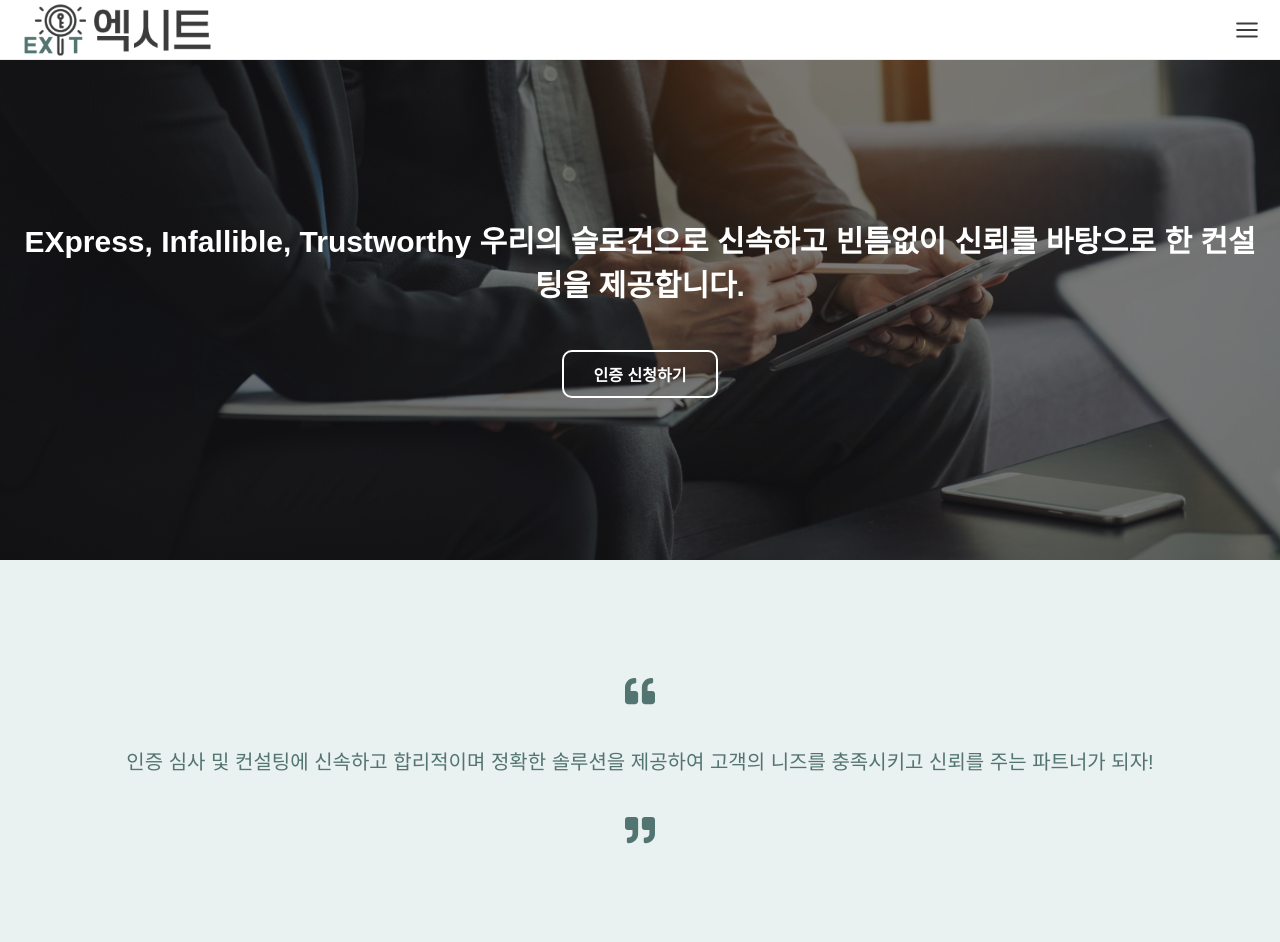
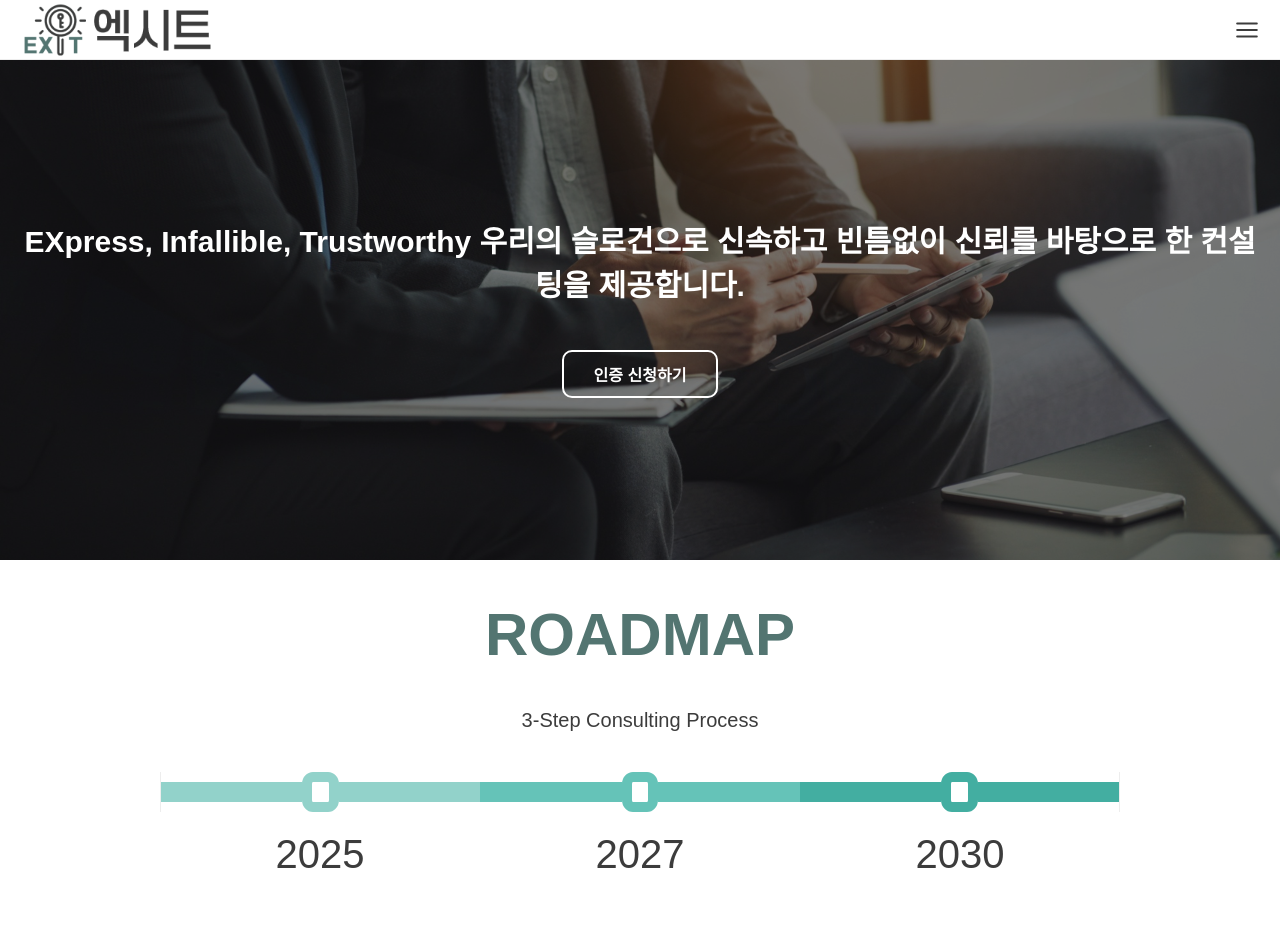
Before and after one commit to EXITKR/exit, a Next.js app: page / in a window 1280 px wide. Shown: the top 942 px of the page. Built offline with nearby package versions, Linux system fonts and the light colour scheme; a web font is replaced by a local one.

Commit message:
drop vision section

```diff
--- a/src/app/page.tsx
+++ b/src/app/page.tsx
@@ -1,9 +1,8 @@
 "use client"
 import ActiveBtn from "@components/buttons/ActiveBtn";
-import { clientBusinessInterface, RoadmapInterface } from "@interfaces/pagesInterface";
+import { RoadmapInterface } from "@interfaces/pagesInterface";
 import { getConfig } from "@utils/Config";
 import { useRouter } from "next/navigation";
-import { FaQuoteLeft, FaQuoteRight } from "react-icons/fa";
 import Image from "next/image";
 import { useEffect, useState } from "react";
 import { navigationList } from "@components/header/NavigationList";
@@ -75,14 +74,6 @@ export default function Home() {
               :
               <ActiveBtn style="white" name="문의하기" onClick={() => router.push("/contact_us?index=0")} disabled={false} />
             }
-          </div>
-        </div>
-
-        <div className="vision_section">
-          <div className="inner_main vision_main">
-            <FaQuoteLeft className="icon" />
-            <span className="vision">{config.vision}</span>
-            <FaQuoteRight className="icon" />
           </div>
         </div>
 
```
